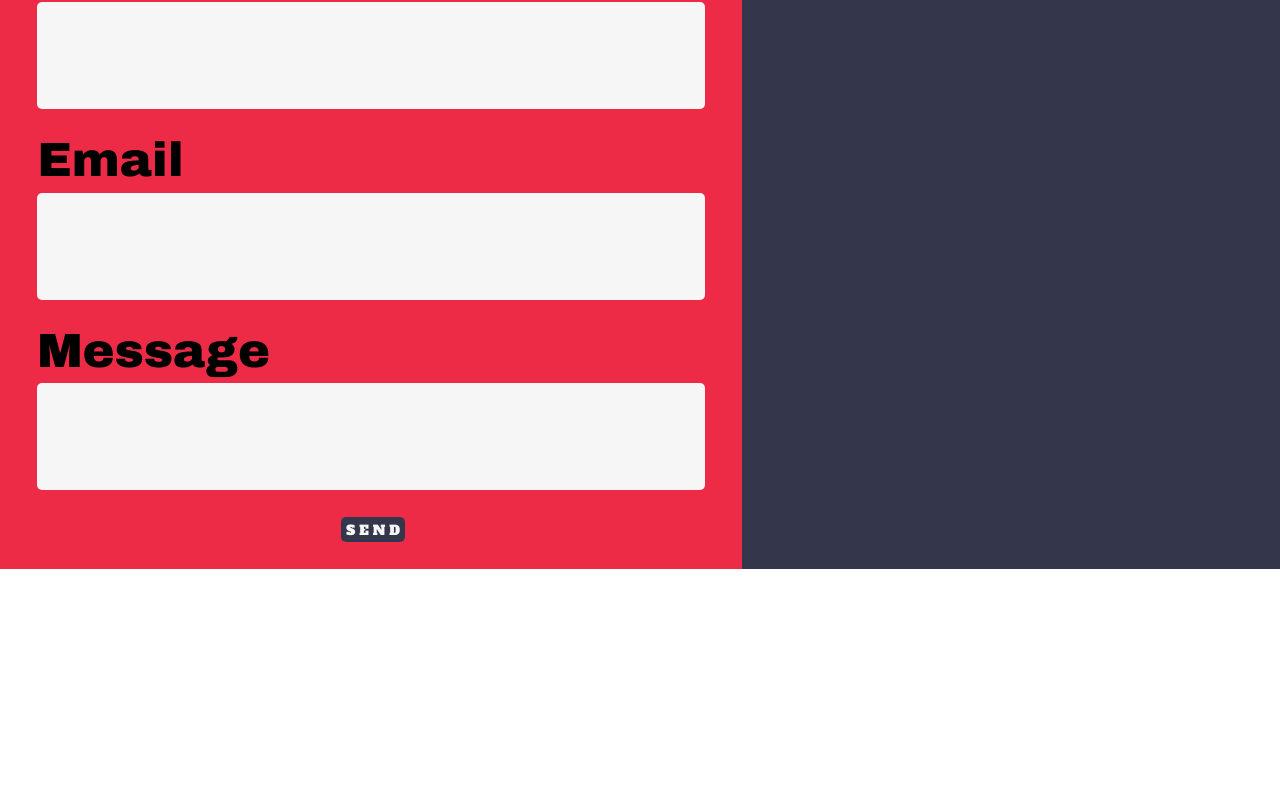
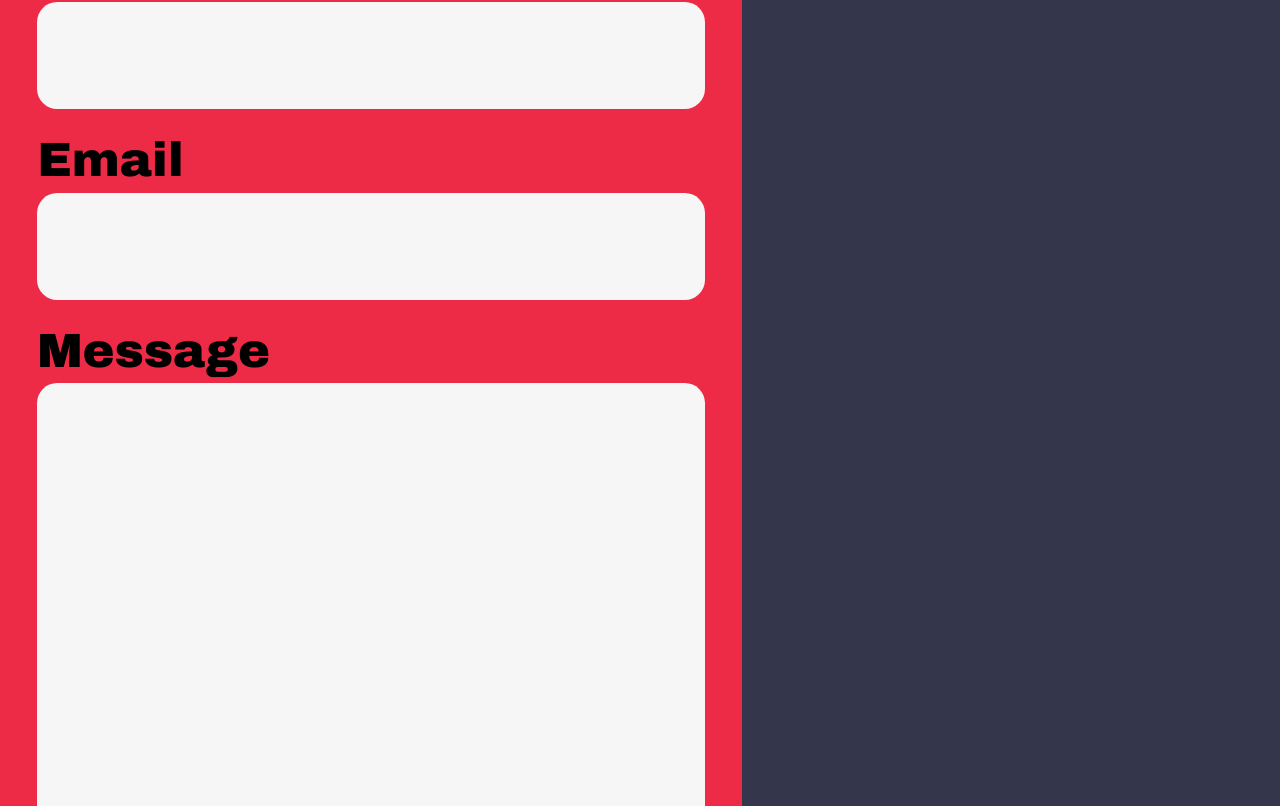
Before and after one commit to ReyhanArdiya/ReyhanArdiya.github.io, a React (Create React App) app: page / in a window 1280 px wide. Shown: the part 4014-4820 px from the top of the page. Before the commit the page ends 4583 px from the top, so only its background shows below. Built offline with nearby package versions, Linux system fonts and the light colour scheme.

Commit message:
Add contacts message text area

```diff
--- a/src/components/main/Contacts/Contacts.js
+++ b/src/components/main/Contacts/Contacts.js
@@ -46,16 +46,24 @@ const ContactsInput = styled.input`
     background-color: var(--color-accent-1);
     border: none;
     outline: none;
-    border-radius: 5px;
+    border-radius: 0.35em;
     padding: 0.25em 0.5em;
     font: 0.45em "Archivo Narrow";
 `;
 
+const ContactsTextArea = styled(ContactsInput).attrs({ as : "textarea" })`
+    resize: none;
+`;
+
 const ContactsFormControl = ({ children: labelTitle, type, name }) => {
+	const Input = type !== "textarea" ?
+		<ContactsInput type="text" id={name} /> :
+		<ContactsTextArea rows={6} id={name} />;
+
 	return (
 		<ContactsFormControlContainer>
 			<Subtitle as="label" htmlFor={name}>{labelTitle}</Subtitle>
-			<ContactsInput type="text" id={name}/>
+			{Input}
 		</ContactsFormControlContainer>
 	);
 };
@@ -66,13 +74,14 @@ ContactsFormControl.propTypes = {
 	type     : PropTypes.string.isRequired,
 };
 
+
 const SubmitButt = styled(Title).attrs({ as : "button" })`
     background: var(--color-primary-2);
     color: var(--color-accent-1);
     border: none;
     outline: none;
     padding: 0;
-    border-radius: 5px;
+    border-radius: 0.35em;
     text-align: center;
     padding: 0.25em 0.4em;
     padding-right: 0.1em;
@@ -91,7 +100,7 @@ const Contacts = () => {
 				<ContactsForm>
 					<ContactsFormControl type="text" name="name">Name</ContactsFormControl>
 					<ContactsFormControl type="text" name="email">Email</ContactsFormControl>
-					<ContactsFormControl type="text" name="mEssage">Message</ContactsFormControl>
+					<ContactsFormControl type="textarea" name="mEssage">Message</ContactsFormControl>
 					<SubmitButt>SEND</SubmitButt>
 				</ContactsForm>
 				<ContactsLinks></ContactsLinks>
```
